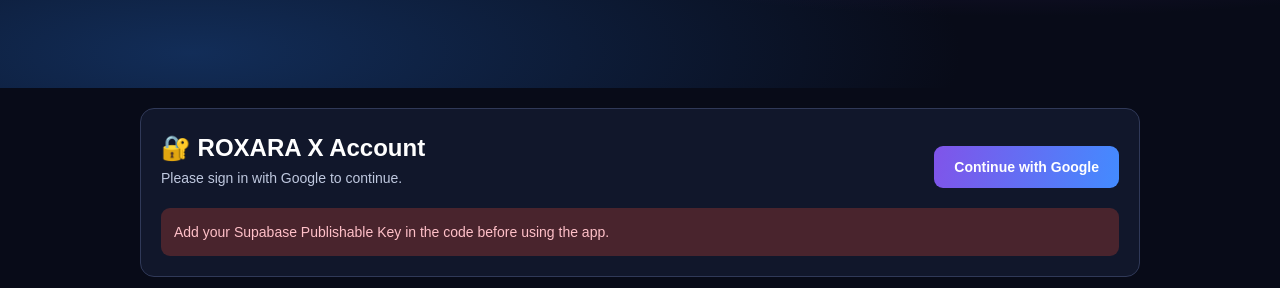
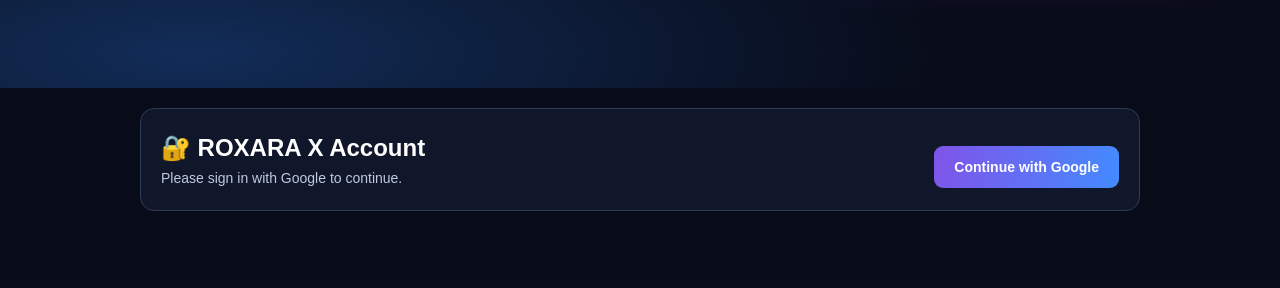
Before and after one commit to shaikhrafik99246-byte/ROXARA-X, a plain HTML site: page index.html in a window 1280 px wide. Shown: the part 336-624 px from the top of the page. Drawn offline with nearby package versions, Linux system fonts and the light colour scheme.

Commit message:
Update index.html

```diff
--- a/index.html
+++ b/index.html
@@ -560,7 +560,7 @@ form.addEventListener("submit",async function(event){
 // ==================================
 
 async function initializeApp(){
- if(SUPABASE_KEY === "PASTE_YOUR_SUPABASE_PUBLISHABLE_KEY_HERE"){
+ if(SUPABASE_KEY === ""){
   showMessage(authMessage,"Add your Supabase Publishable Key in the code before using the app.","error");
   return;
  }
```
